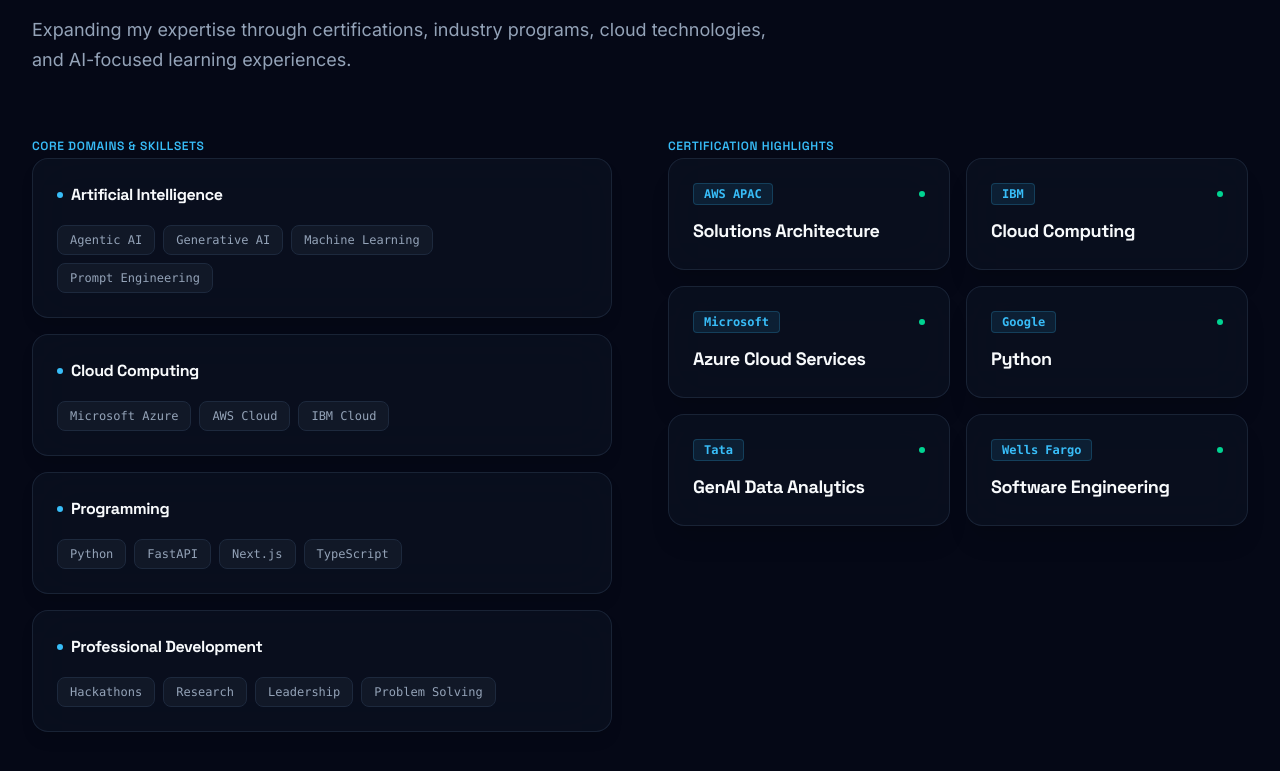
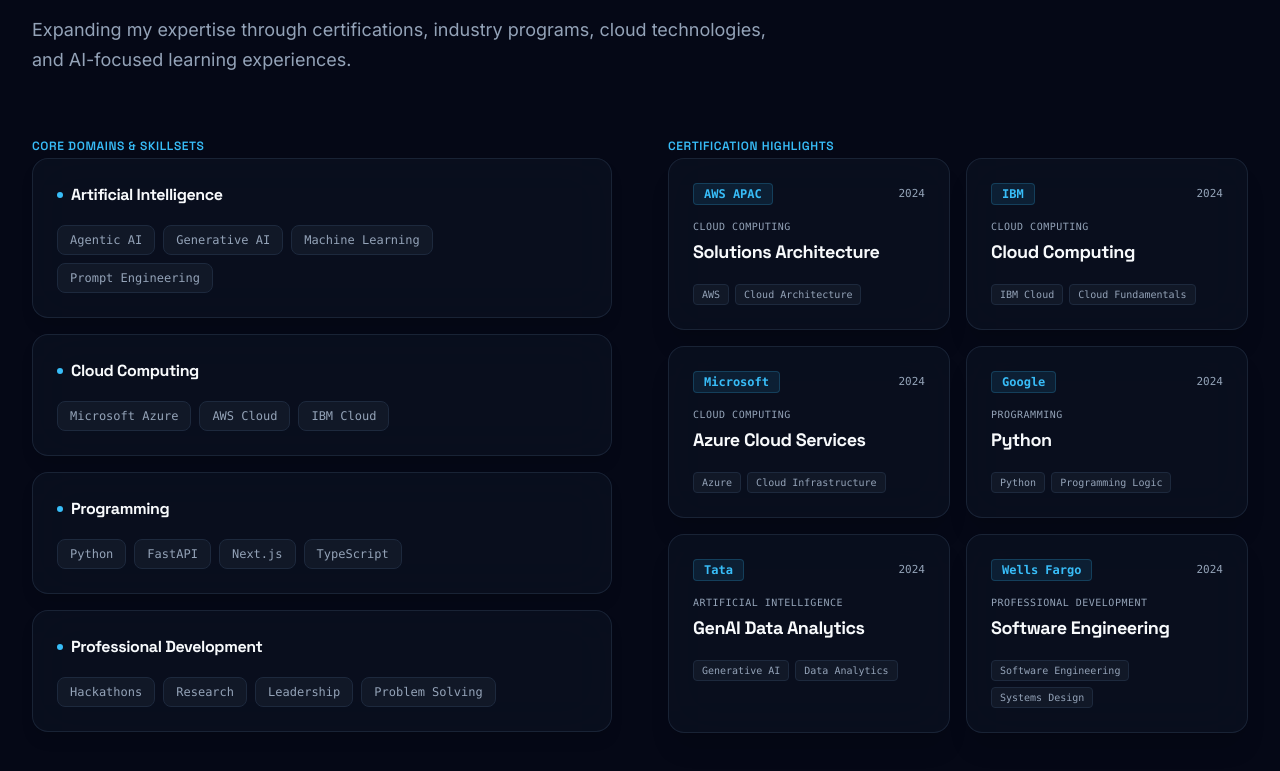
Before and after one commit to HemalathaSV/hemalatha-sv, a Next.js app: page / in a window 1280 px wide. Shown: the part 6228-6999 px from the top of the page. Built offline with nearby package versions, Linux system fonts and the light colour scheme.

Commit message:
refactor: portfolio quality improvements

```diff
--- a/components/sections/experience/Timeline.tsx
+++ b/components/sections/experience/Timeline.tsx
@@ -85,7 +85,7 @@
                 </div>
 
                 {/* Central Node */}
-                <TimelineNode stepIndex={index} />
+                <TimelineNode />
 
                 {/* Right Side Slot */}
                 <div className="w-1/2 pl-12 text-left flex justify-start">
@@ -103,7 +103,7 @@
               {/* Mobile / Tablet Single Vertical Layout */}
               <div className="lg:hidden flex items-start gap-4 pl-1.5 w-full">
                 <div className="pt-6 shrink-0 z-10">
-                  <TimelineNode stepIndex={index} />
+                  <TimelineNode />
                 </div>
                 <div className="flex-1">
                   <ExperienceCard
--- a/components/sections/experience/TimelineNode.tsx
+++ b/components/sections/experience/TimelineNode.tsx
@@ -1,10 +1,6 @@
 import React from "react";
 
-interface TimelineNodeProps {
-  stepIndex: number;
-}
-
-export function TimelineNode({ stepIndex: _ }: TimelineNodeProps) {
+export function TimelineNode() {
   return (
     <div className="relative flex items-center justify-center">
       {/* Outer Glowing Ring */}
--- a/components/sections/learning/CertificationCard.tsx
+++ b/components/sections/learning/CertificationCard.tsx
@@ -2,10 +2,11 @@
 
 import React from "react";
 import { motion, Variants } from "framer-motion";
+import { ExternalLink } from "lucide-react";
+import { CertificationItem } from "@/data/certifications";
 
 export interface CertificationCardProps {
-  issuer: string;
-  title: string;
+  certificate: CertificationItem;
 }
 
 const cardVariants: Variants = {
@@ -17,24 +18,58 @@
   },
 };
 
-export function CertificationCard({ issuer, title }: CertificationCardProps) {
+export function CertificationCard({ certificate }: CertificationCardProps) {
   return (
     <motion.div
       variants={cardVariants}
       className="group relative flex flex-col justify-between p-5 sm:p-6 rounded-2xl bg-[#0B1120]/80 backdrop-blur-xl border border-slate-800/80 shadow-xl transition-all duration-300 hover:-translate-y-1 hover:border-[#38BDF8]/40 hover:shadow-xl hover:shadow-[#38BDF8]/5"
     >
-      <div className="space-y-2">
-        <div className="flex items-center justify-between">
+      <div className="space-y-3.5">
+        <div className="flex items-center justify-between gap-2">
           <span className="text-xs font-mono font-semibold text-[#38BDF8] px-2.5 py-0.5 rounded bg-[#38BDF8]/10 border border-[#38BDF8]/20">
-            {issuer}
+            {certificate.provider}
           </span>
-          <span className="h-1.5 w-1.5 rounded-full bg-emerald-400" />
+          {certificate.completionDate && (
+            <span className="text-[11px] font-mono text-[#94A3B8]">
+              {certificate.completionDate}
+            </span>
+          )}
         </div>
 
-        <h4 className="font-heading text-base sm:text-lg font-bold tracking-tight text-[#F8FAFC] group-hover:text-[#38BDF8] transition-colors duration-200 pt-1">
-          {title}
-        </h4>
+        <div className="space-y-1">
+          <span className="text-[10px] font-mono text-[#94A3B8] uppercase tracking-wider block">
+            {certificate.category}
+          </span>
+          <h4 className="font-heading text-base sm:text-lg font-bold tracking-tight text-[#F8FAFC] group-hover:text-[#38BDF8] transition-colors duration-200">
+            {certificate.title}
+          </h4>
+        </div>
+
+        {/* Skills Associated */}
+        <div className="flex flex-wrap gap-1.5 pt-1">
+          {certificate.skills.map((skill, index) => (
+            <span
+              key={index}
+              className="px-2 py-0.5 rounded bg-[#111827] border border-slate-800 text-[10px] font-mono text-[#94A3B8]"
+            >
+              {skill}
+            </span>
+          ))}
+        </div>
       </div>
+
+      {certificate.credentialUrl && (
+        <div className="pt-4 mt-4 border-t border-slate-800/80 flex justify-end">
+          <a
+            href={certificate.credentialUrl}
+            target="_blank"
+            rel="noopener noreferrer"
+            className="inline-flex items-center gap-1.5 text-xs text-[#38BDF8] hover:underline"
+          >
+            Verify Credential <ExternalLink className="h-3 w-3" />
+          </a>
+        </div>
+      )}
     </motion.div>
   );
 }
--- a/components/sections/learning/LearningCategory.tsx
+++ b/components/sections/learning/LearningCategory.tsx
@@ -7,7 +7,6 @@
 export interface LearningCategoryProps {
   title: string;
   skills: string[];
-  index: number;
 }
 
 const cardVariants: Variants = {
@@ -19,7 +18,7 @@
   },
 };
 
-export function LearningCategory({ title, skills, index: _ }: LearningCategoryProps) {
+export function LearningCategory({ title, skills }: LearningCategoryProps) {
   return (
     <motion.div
       variants={cardVariants}
--- a/components/sections/learning/LearningJourneySection.tsx
+++ b/components/sections/learning/LearningJourneySection.tsx
@@ -3,6 +3,7 @@
 import React from "react";
 import { motion, Variants } from "framer-motion";
 import { Container } from "@/components/layout/Container";
+import { getFeaturedCertifications, getSkillCategories } from "@/data/certifications";
 import { LearningCategory } from "./LearningCategory";
 import { CertificationCard } from "./CertificationCard";
 
@@ -27,33 +28,8 @@
 };
 
 export function LearningJourneySection() {
-  const categories = [
-    {
-      title: "Artificial Intelligence",
-      skills: ["Agentic AI", "Generative AI", "Machine Learning", "Prompt Engineering"],
-    },
-    {
-      title: "Cloud Computing",
-      skills: ["Microsoft Azure", "AWS Cloud", "IBM Cloud"],
-    },
-    {
-      title: "Programming",
-      skills: ["Python", "FastAPI", "Next.js", "TypeScript"],
-    },
-    {
-      title: "Professional Development",
-      skills: ["Hackathons", "Research", "Leadership", "Problem Solving"],
-    },
-  ];
-
-  const certifications = [
-    { issuer: "AWS APAC", title: "Solutions Architecture" },
-    { issuer: "IBM", title: "Cloud Computing" },
-    { issuer: "Microsoft", title: "Azure Cloud Services" },
-    { issuer: "Google", title: "Python" },
-    { issuer: "Tata", title: "GenAI Data Analytics" },
-    { issuer: "Wells Fargo", title: "Software Engineering" },
-  ];
+  const categories = getSkillCategories();
+  const certifications = getFeaturedCertifications();
 
   return (
     <section
@@ -111,7 +87,6 @@
               {categories.map((cat, i) => (
                 <LearningCategory
                   key={i}
-                  index={i}
                   title={cat.title}
                   skills={cat.skills}
                 />
@@ -130,11 +105,10 @@
                 viewport={{ once: true, margin: "-50px" }}
                 className="grid grid-cols-1 sm:grid-cols-2 gap-4"
               >
-                {certifications.map((cert, i) => (
+                {certifications.map((cert) => (
                   <CertificationCard
-                    key={i}
-                    issuer={cert.issuer}
-                    title={cert.title}
+                    key={cert.id}
+                    certificate={cert}
                   />
                 ))}
               </motion.div>
--- a/data/certifications.ts
+++ b/data/certifications.ts
@@ -5,8 +5,13 @@
 
 export interface CertificationItem {
   id: string;
-  issuer: string;
   title: string;
+  provider: string;
+  category: string;
+  skills: string[];
+  completionDate?: string;
+  credentialUrl?: string;
+  featured: boolean;
 }
 
 export const SKILL_CATEGORIES: SkillCategory[] = [
@@ -29,18 +34,70 @@
 ];
 
 export const CERTIFICATIONS: CertificationItem[] = [
-  { id: "cert-1", issuer: "AWS APAC", title: "Solutions Architecture" },
-  { id: "cert-2", issuer: "IBM", title: "Cloud Computing" },
-  { id: "cert-3", issuer: "Microsoft", title: "Azure Cloud Services" },
-  { id: "cert-4", issuer: "Google", title: "Python" },
-  { id: "cert-5", issuer: "Tata", title: "GenAI Data Analytics" },
-  { id: "cert-6", issuer: "Wells Fargo", title: "Software Engineering" },
+  {
+    id: "cert-1",
+    provider: "AWS APAC",
+    title: "Solutions Architecture",
+    category: "Cloud Computing",
+    skills: ["AWS", "Cloud Architecture"],
+    completionDate: "2024",
+    featured: true,
+  },
+  {
+    id: "cert-2",
+    provider: "IBM",
+    title: "Cloud Computing",
+    category: "Cloud Computing",
+    skills: ["IBM Cloud", "Cloud Fundamentals"],
+    completionDate: "2024",
+    featured: true,
+  },
+  {
+    id: "cert-3",
+    provider: "Microsoft",
+    title: "Azure Cloud Services",
+    category: "Cloud Computing",
+    skills: ["Azure", "Cloud Infrastructure"],
+    completionDate: "2024",
+    featured: true,
+  },
+  {
+    id: "cert-4",
+    provider: "Google",
+    title: "Python",
+    category: "Programming",
+    skills: ["Python", "Programming Logic"],
+    completionDate: "2024",
+    featured: true,
+  },
+  {
+    id: "cert-5",
+    provider: "Tata",
+    title: "GenAI Data Analytics",
+    category: "Artificial Intelligence",
+    skills: ["Generative AI", "Data Analytics"],
+    completionDate: "2024",
+    featured: true,
+  },
+  {
+    id: "cert-6",
+    provider: "Wells Fargo",
+    title: "Software Engineering",
+    category: "Professional Development",
+    skills: ["Software Engineering", "Systems Design"],
+    completionDate: "2024",
+    featured: true,
+  },
 ];
 
 export function getCertifications(): CertificationItem[] {
   return CERTIFICATIONS;
 }
 
+export function getFeaturedCertifications(): CertificationItem[] {
+  return CERTIFICATIONS.filter((c) => c.featured);
+}
+
 export function getSkillCategories(): SkillCategory[] {
   return SKILL_CATEGORIES;
 }
```
